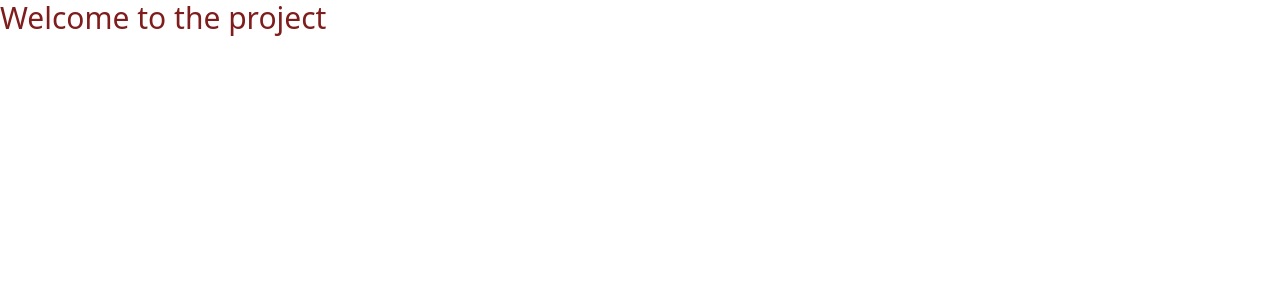
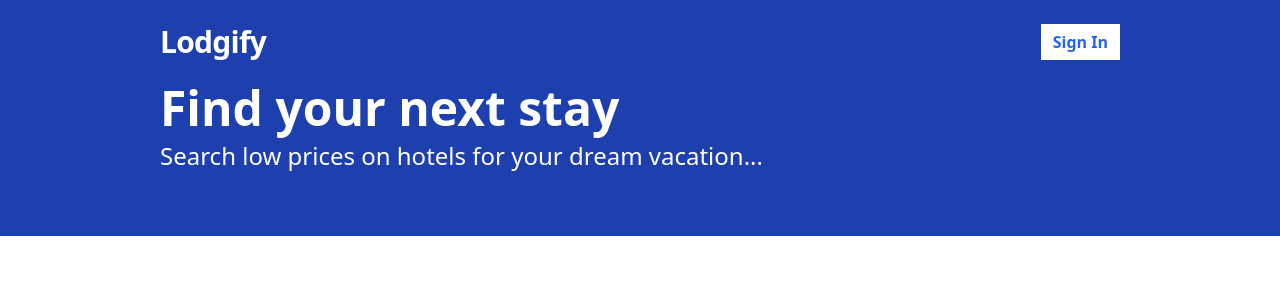
Before and after one commit to EpicAryan/Lodgify, a React (Vite) app in the folder frontend/: page / in a window 1280 px wide. Shown: the top 300 px of the page. Built offline with nearby package versions, Linux system fonts and the light colour scheme.

Commit message:
feat: Complete navbar UI with styling

```diff
--- a/frontend/package.json
+++ b/frontend/package.json
@@ -11,7 +11,8 @@
   },
   "dependencies": {
     "react": "^18.2.0",
-    "react-dom": "^18.2.0"
+    "react-dom": "^18.2.0",
+    "react-router-dom": "^6.21.3"
   },
   "devDependencies": {
     "@types/react": "^18.2.43",
--- a/frontend/src/App.tsx
+++ b/frontend/src/App.tsx
@@ -1,15 +1,23 @@
-
+import {
+  BrowserRouter as Router,
+  Route,
+  Routes,
+  Navigate,
+} from 'react-router-dom';
+import Layout from "./layouts/Layout"
 
 
 function App() {
 
 
   return (
-    <>
-      <div className='text-red-900 text-3xl'>
-        Welcome to the project
-      </div>
-    </>
+    <Router>
+      <Routes>
+        <Route path="/" element={<Layout></Layout>} />
+        <Route path="*" element={<>Search Page</>} />
+        <Route path="*" element={<Navigate to="/" />} />
+      </Routes>
+    </Router>
   )
 }
 
--- /dev/null
+++ b/frontend/src/components/Header.tsx
@@ -0,0 +1,23 @@
+import { Link } from "react-router-dom";
+
+const Header = () => {
+  return (
+    <div className="bg-blue-800 py-6">
+      <div className="container mx-auto flex justify-between">
+        <span className="text-3xl font-bold tracking-tight text-white">
+          <Link to="/">Lodgify</Link>
+        </span>
+        <span className="flex space-x-2">
+          <Link
+            to="/sign-in"
+            className="flex bg-white items-center text-blue-600 px-3 font-bold hover:bg-gray-100"
+          >
+            Sign In
+          </Link>
+        </span>
+      </div>
+    </div>
+  );
+};
+
+export default Header;
--- /dev/null
+++ b/frontend/src/components/Hero.tsx
@@ -0,0 +1,16 @@
+
+
+const Hero = () => {
+  return (
+    <div className="bg-blue-800 pb-16">
+        <div className="container mx-auto flex flex-col gap-2">
+            <h1 className="text-5xl text-white font-bold">Find your next stay</h1>
+            <p className="text-2xl text-white">
+                Search low prices on hotels for your dream vacation...
+            </p>
+        </div>
+    </div>
+  )
+}
+
+export default Hero
--- /dev/null
+++ b/frontend/src/layouts/Layout.tsx
@@ -0,0 +1,13 @@
+import Header from "../components/Header";
+import Hero from "../components/Hero";
+
+const Layout = () => {
+    return (
+        <div className="flex flex-col min-h-screen">
+            <Header />
+            <Hero />
+        </div>
+    );
+}
+
+export default Layout;
--- a/frontend/tailwind.config.js
+++ b/frontend/tailwind.config.js
@@ -3,6 +3,9 @@
   content: ["./index.html", "./src/**/*.{,js,ts,jsx,tsx}"],
   theme: {
     extend: {},
+    container: {
+      padding: "10rem",
+    },
   },
   plugins: [],
 }
```
Also changed, not shown: 1 other file (tests, documents, lock files or other folders).
